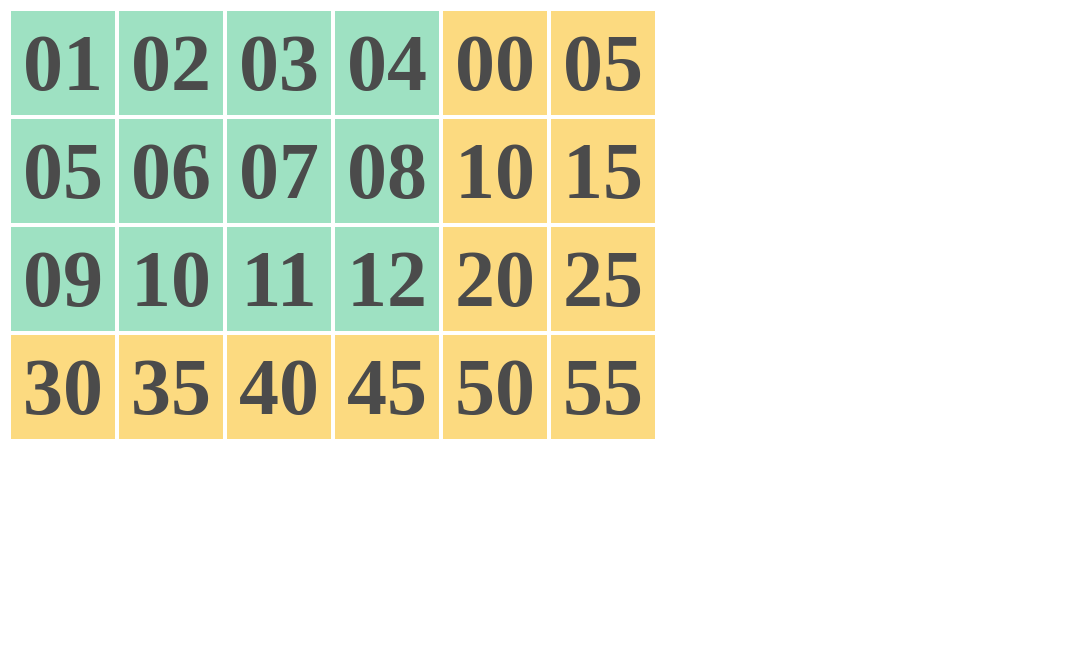
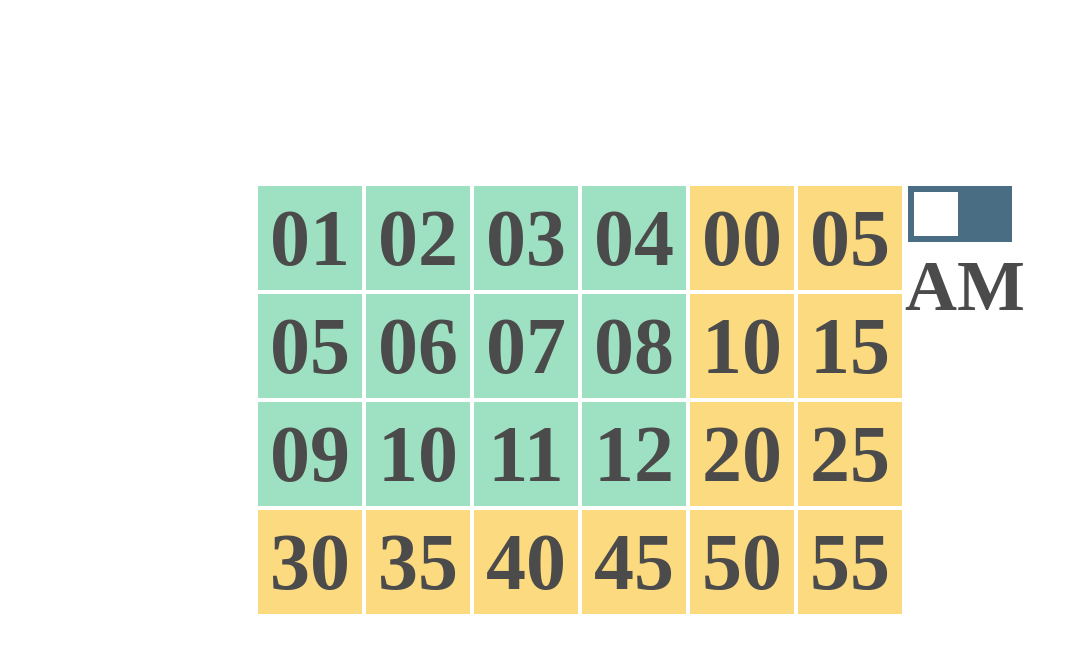
Before and after one commit to fdenoodt/alarm, an Angular app in the folder front/: page / in a window 1280 px wide. Shown: the top 652 px of the page, without its empty margins (0-1075 px from the left). Built offline with nearby package versions, Linux system fonts and the light colour scheme.

Commit message:
Toggle style

```diff
--- a/front/src/app/app.component.html
+++ b/front/src/app/app.component.html
@@ -1,4 +1,7 @@
+<div class="super">
+
   <div class="container">
+    <div>
       <table>
         <!-- Row 1 -->
         <tr>
@@ -92,6 +95,11 @@
           </td>
         </tr>
       </table>
+    </div>
 
+    <div>
+      <toggle></toggle>
+    </div>
 
   </div>
+</div>
--- a/front/src/app/app.component.scss
+++ b/front/src/app/app.component.scss
@@ -1,4 +1,15 @@
+.super {
+  width: 100vw;
+  height: 100vh;
+
+  display: flex;
+  align-items: center;
+  justify-content: center;
+}
+
 .container {
+  display: flex;
+  justify-content: center;
 }
 
 table {
--- a/front/src/app/tile/tile.component.scss
+++ b/front/src/app/tile/tile.component.scss
@@ -10,6 +10,10 @@
   height: 6.5rem;
 
   color: var(--dark-text);
+}
+
+.tile:hover {
+  cursor: pointer;
 }
 
 .hour {
--- /dev/null
+++ b/front/src/app/toggle/toggle.component.html
@@ -0,0 +1,9 @@
+<label class="switch">
+  <input type="checkbox" [(ngModel)]="active">
+  <span class="slider"></span>
+</label>
+<br>
+<div class="state">
+  <span *ngIf="active">PM</span>
+  <span *ngIf="!active">AM</span>
+</div>
--- /dev/null
+++ b/front/src/app/toggle/toggle.component.scss
@@ -0,0 +1,54 @@
+.switch {
+  position: relative;
+  display: inline-block;
+  width: 6.5rem;
+  height: 3.5rem;
+  margin: 3px;
+}
+
+.switch input {
+  opacity: 0;
+  width: 0;
+  height: 0;
+}
+
+.slider {
+  position: absolute;
+  cursor: pointer;
+  top: 0;
+  left: 0;
+  right: 0;
+  bottom: 0;
+  background-color: var(--blue-accent);
+  -webkit-transition: 0.2s;
+  transition: 0.2s;
+}
+
+.slider:before {
+  position: absolute;
+  content: "";
+  height: 2.8rem;
+  width: 2.8rem;
+  left: 0.35rem;
+  bottom: 0.35rem;
+  background-color: white;
+  -webkit-transition: 0.2s;
+  transition: 0.2s;
+}
+
+input:checked + .slider {
+  background-color: var(--blue);
+}
+
+input:checked + .slider:before {
+  -webkit-transform: translateX(3rem);
+  -ms-transform: translateX(3rem);
+  transform: translateX(3rem);
+}
+
+.state {
+  font-weight: bold;
+  font-size: 4.5em;
+  text-align: center;
+  color: var(--dark-text);
+}
--- /dev/null
+++ b/front/src/app/toggle/toggle.component.ts
@@ -0,0 +1,18 @@
+import { Component, OnInit } from '@angular/core';
+
+@Component({
+  selector: 'toggle',
+  templateUrl: './toggle.component.html',
+  styleUrls: ['./toggle.component.scss']
+})
+export class ToggleComponent implements OnInit {
+
+  constructor() { }
+
+  active: boolean = false
+
+  ngOnInit(): void {
+
+  }
+
+}
--- a/front/src/styles.scss
+++ b/front/src/styles.scss
@@ -18,4 +18,6 @@
 
 body {
   font-family: "Tw Cen MT";
+  margin: 0;
+  padding: 0;
 }
```
Also changed, not shown: front/src/app/app.module.ts (+6 -3 lines). Lines whose indentation alone changed are shown as unchanged.
